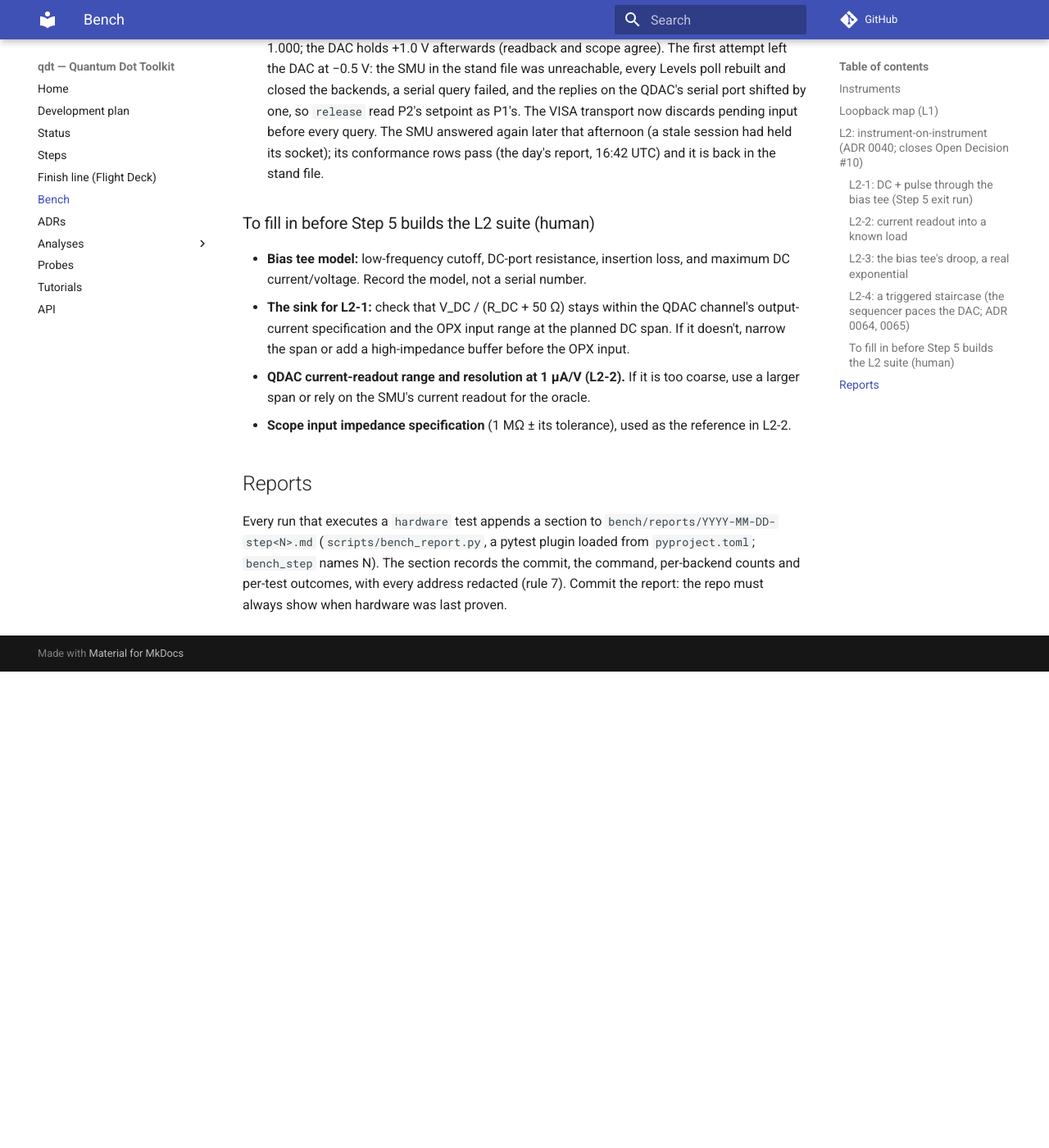
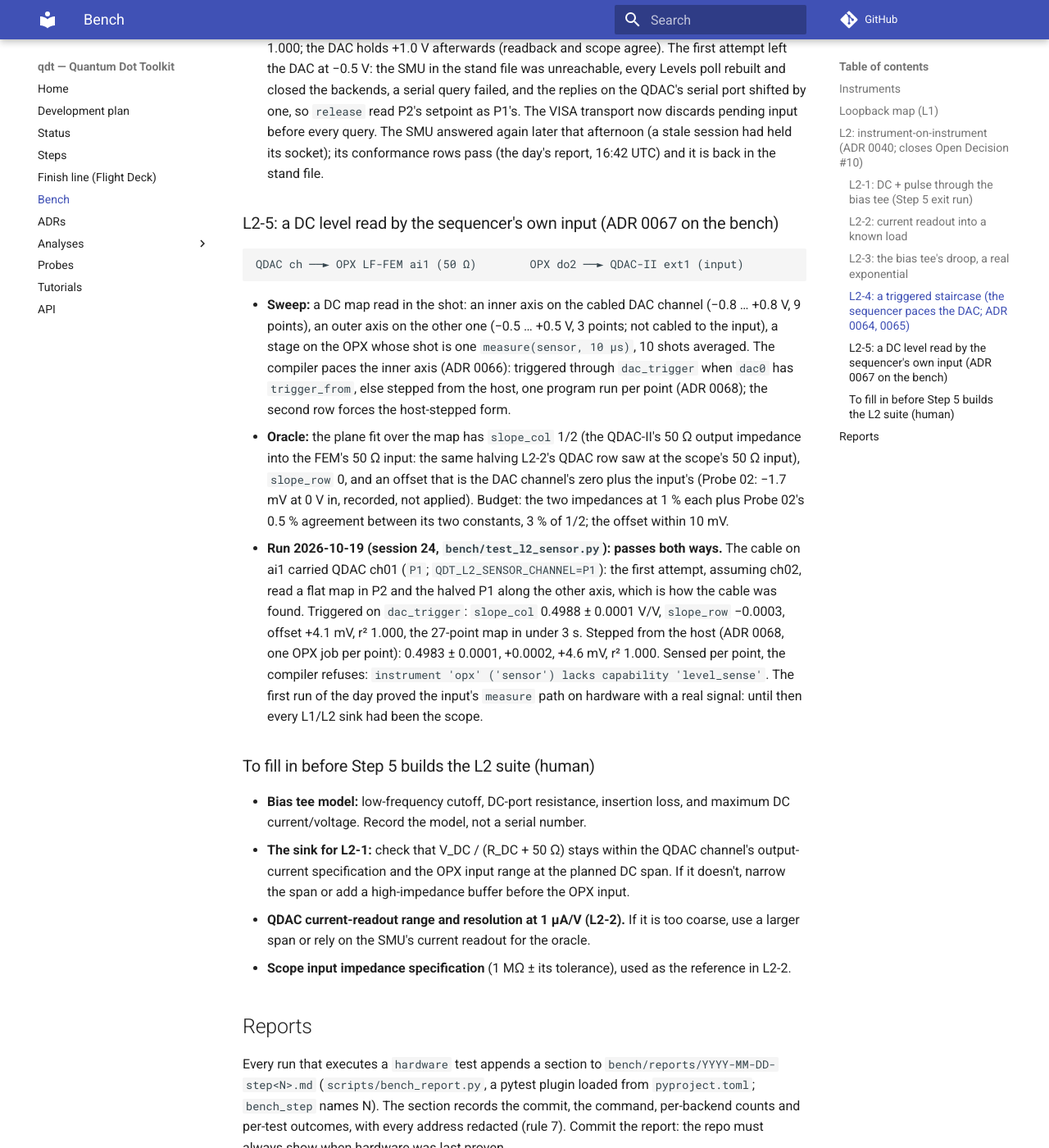
Before and after one commit to CowboyQuantum/qdt, an MkDocs documentation site: the page built from docs/BENCH.md, in a window 1280 px wide and 1400 px high, scrolled down 7478 px. Shown: the whole window at 82% size. Built offline with MkDocs 1.6.1 and Material for MkDocs 9.7.7, drawn with Linux system fonts in a browser that asks for light colours; comment, search, counter and statistics services are not loaded; before the commit the page ends 8297 px from its top, so only the background shows below that.

Commit message:
docs(bench): L2-5 proven on the OPX's input both ways (BENCH.md, report); the row's cabled DAC channel is a setting
The cable on ai1 carries QDAC ch01, found by the first run's flat map in P2 and its
halved P1 along the other axis. QDT_L2_SENSOR_CHANNEL names the cabled channel; the
offset budget is 10 mV with its reason (the DAC's zero plus the input's).

Co-Authored-By: Claude Fable 5.1 <noreply@anthropic.com>

````diff
--- a/docs/BENCH.md
+++ b/docs/BENCH.md
@@ -184,6 +184,29 @@ QDAC ch01 ──► scope ch2 (DC, 1 MΩ; no board)
   before every query. The SMU answered again later that afternoon (a stale session had held its socket); its
   conformance rows pass (the day's report, 16:42 UTC) and it is back in the stand file.
 
+### L2-5: a DC level read by the sequencer's own input (ADR 0067 on the bench)
+```
+QDAC ch ──► OPX LF-FEM ai1 (50 Ω)        OPX do2 ──► QDAC-II ext1 (input)
+```
+- **Sweep:** a DC map read in the shot: an inner axis on the cabled DAC channel (−0.8 … +0.8 V, 9
+  points), an outer axis on the other one (−0.5 … +0.5 V, 3 points; not cabled to the input), a stage on
+  the OPX whose shot is one `measure(sensor, 10 µs)`, 10 shots averaged. The compiler paces the inner
+  axis (ADR 0066): triggered through `dac_trigger` when `dac0` has `trigger_from`, else stepped from the
+  host, one program run per point (ADR 0068); the second row forces the host-stepped form.
+- **Oracle:** the plane fit over the map has `slope_col` 1/2 (the QDAC-II's 50 Ω output impedance into
+  the FEM's 50 Ω input: the same halving L2-2's QDAC row saw at the scope's 50 Ω input), `slope_row` 0,
+  and an offset that is the DAC channel's zero plus the input's (Probe 02: −1.7 mV at 0 V in, recorded,
+  not applied). Budget: the two impedances at 1 % each plus Probe 02's 0.5 % agreement between its two
+  constants, 3 % of 1/2; the offset within 10 mV.
+- **Run 2026-10-19 (session 24, `bench/test_l2_sensor.py`): passes both ways.** The cable on ai1 carried
+  QDAC ch01 (`P1`; `QDT_L2_SENSOR_CHANNEL=P1`): the first attempt, assuming ch02, read a flat map in P2
+  and the halved P1 along the other axis, which is how the cable was found. Triggered on `dac_trigger`:
+  `slope_col` 0.4988 ± 0.0001 V/V, `slope_row` −0.0003, offset +4.1 mV, r² 1.000, the 27-point map in
+  under 3 s. Stepped from the host (ADR 0068, one OPX job per point): 0.4983 ± 0.0001, +0.0002, +4.6 mV,
+  r² 1.000. Sensed per point, the compiler refuses: `instrument 'opx' ('sensor') lacks capability
+  'level_sense'`. The first run of the day proved the input's `measure` path on hardware with a real
+  signal: until then every L1/L2 sink had been the scope.
+
 ### To fill in before Step 5 builds the L2 suite (human)
 - **Bias tee model:** low-frequency cutoff, DC-port resistance, insertion loss, and maximum DC
   current/voltage. Record the model, not a serial number.
````
Also changed, not shown: bench/reports/2026-10-19-step6.md (+55 -0 lines), 1 other file.
